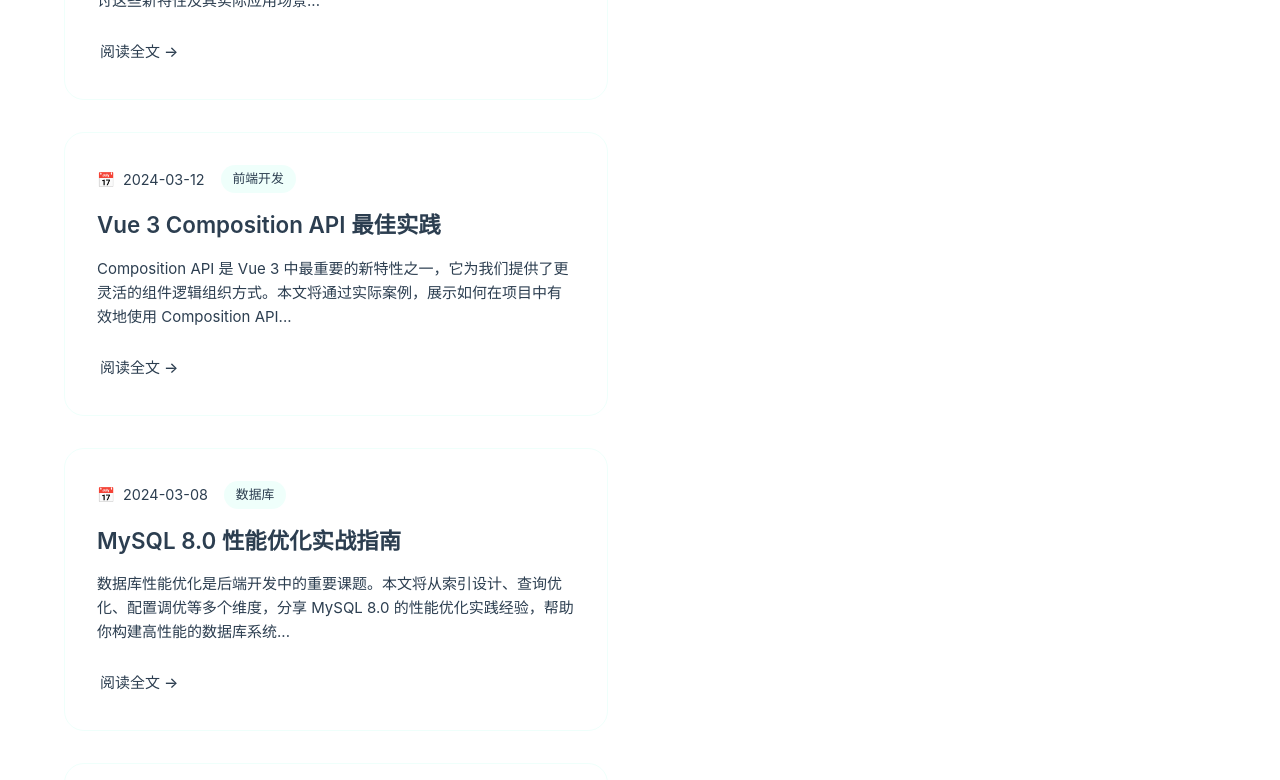
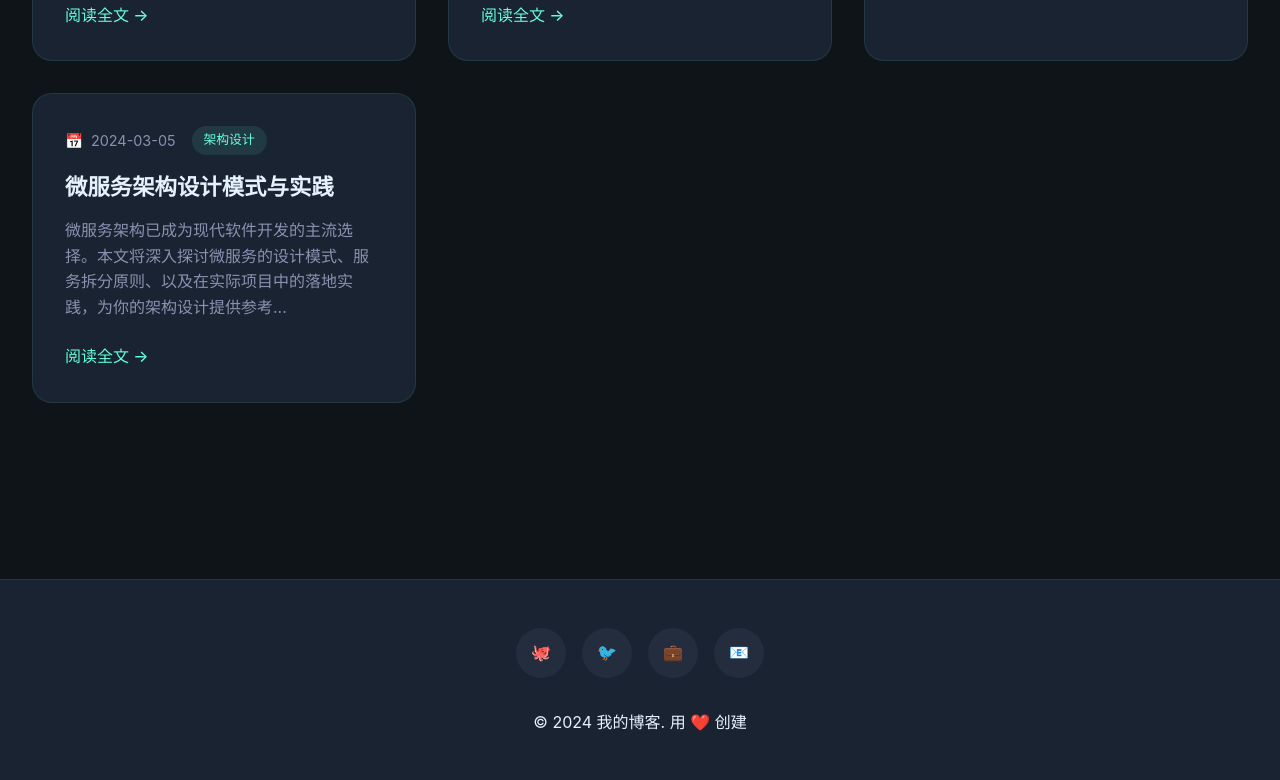
Before and after one commit to li-02/my-web-frontend, a Vue app: page / in a window 1280 px wide. Shown: the part 920-1700 px from the top of the page. Built offline with nearby package versions, Linux system fonts and the light colour scheme.

Commit message:
refactor: homeview

```diff
--- a/src/assets/base.css
+++ /dev/null
@@ -1,86 +0,0 @@
-/* color palette from <https://github.com/vuejs/theme> */
-:root {
-  --vt-c-white: #ffffff;
-  --vt-c-white-soft: #f8f8f8;
-  --vt-c-white-mute: #f2f2f2;
-
-  --vt-c-black: #181818;
-  --vt-c-black-soft: #222222;
-  --vt-c-black-mute: #282828;
-
-  --vt-c-indigo: #2c3e50;
-
-  --vt-c-divider-light-1: rgba(60, 60, 60, 0.29);
-  --vt-c-divider-light-2: rgba(60, 60, 60, 0.12);
-  --vt-c-divider-dark-1: rgba(84, 84, 84, 0.65);
-  --vt-c-divider-dark-2: rgba(84, 84, 84, 0.48);
-
-  --vt-c-text-light-1: var(--vt-c-indigo);
-  --vt-c-text-light-2: rgba(60, 60, 60, 0.66);
-  --vt-c-text-dark-1: var(--vt-c-white);
-  --vt-c-text-dark-2: rgba(235, 235, 235, 0.64);
-}
-
-/* semantic color variables for this project */
-:root {
-  --color-background: var(--vt-c-white);
-  --color-background-soft: var(--vt-c-white-soft);
-  --color-background-mute: var(--vt-c-white-mute);
-
-  --color-border: var(--vt-c-divider-light-2);
-  --color-border-hover: var(--vt-c-divider-light-1);
-
-  --color-heading: var(--vt-c-text-light-1);
-  --color-text: var(--vt-c-text-light-1);
-
-  --section-gap: 160px;
-}
-
-@media (prefers-color-scheme: dark) {
-  :root {
-    --color-background: var(--vt-c-black);
-    --color-background-soft: var(--vt-c-black-soft);
-    --color-background-mute: var(--vt-c-black-mute);
-
-    --color-border: var(--vt-c-divider-dark-2);
-    --color-border-hover: var(--vt-c-divider-dark-1);
-
-    --color-heading: var(--vt-c-text-dark-1);
-    --color-text: var(--vt-c-text-dark-2);
-  }
-}
-
-*,
-*::before,
-*::after {
-  box-sizing: border-box;
-  margin: 0;
-  font-weight: normal;
-}
-
-body {
-  min-height: 100vh;
-  color: var(--color-text);
-  background: var(--color-background);
-  transition:
-    color 0.5s,
-    background-color 0.5s;
-  line-height: 1.6;
-  font-family:
-    Inter,
-    -apple-system,
-    BlinkMacSystemFont,
-    'Segoe UI',
-    Roboto,
-    Oxygen,
-    Ubuntu,
-    Cantarell,
-    'Fira Sans',
-    'Droid Sans',
-    'Helvetica Neue',
-    sans-serif;
-  font-size: 15px;
-  text-rendering: optimizeLegibility;
-  -webkit-font-smoothing: antialiased;
-  -moz-osx-font-smoothing: grayscale;
-}
--- a/src/assets/main.css
+++ /dev/null
@@ -1,35 +0,0 @@
-@import './base.css';
-
-#app {
-  max-width: 1280px;
-  margin: 0 auto;
-  padding: 2rem;
-  font-weight: normal;
-}
-
-a,
-.green {
-  text-decoration: none;
-  color: hsla(160, 100%, 37%, 1);
-  transition: 0.4s;
-  padding: 3px;
-}
-
-@media (hover: hover) {
-  a:hover {
-    background-color: hsla(160, 100%, 37%, 0.2);
-  }
-}
-
-@media (min-width: 1024px) {
-  body {
-    display: flex;
-    place-items: center;
-  }
-
-  #app {
-    display: grid;
-    grid-template-columns: 1fr 1fr;
-    padding: 0 2rem;
-  }
-}
--- a/src/components/ArticleCard.vue
+++ b/src/components/ArticleCard.vue
@@ -82,7 +82,7 @@
   background: var(--bg-secondary);
   border-radius: 20px;
   padding: 2rem;
-  transition: all 0.3s ease;
+  transition: all 0.6s ease;
   border: 1px solid rgba(100, 255, 218, 0.1);
   position: relative;
   overflow: hidden;
@@ -97,7 +97,7 @@
   left: 0;
   width: 100%;
   height: 4px;
-  background: linear-gradient(135deg, #667eea 0%, #764ba2 100%);
+  background: var(--gradient);
   transform: scaleX(0);
   transition: transform 0.3s ease;
 }
--- a/src/global.css
+++ b/src/global.css
@@ -3,6 +3,18 @@
   margin: 0;
   padding: 0;
   box-sizing: border-box;
+}
+
+:root {
+  --bg-primary: #0f1419;
+  --bg-secondary: #1a2332;
+  --bg-tertiary: #242d3d;
+  --text-primary: #e6f1ff;
+  --text-secondary: #8892b0;
+  --accent: #64ffda;
+  --accent-hover: #4ecdc4;
+  --gradient: linear-gradient(135deg, #667eea 0%, #764ba2 100%);
+  --shadow: rgba(0, 0, 0, 0.3);
 }
 
 html {
@@ -11,10 +23,16 @@
 
 body {
   font-family: 'SF Pro Display', -apple-system, BlinkMacSystemFont, 'Segoe UI', Roboto, sans-serif;
-  background: #0f1419;
-  color: #e6f1ff;
+  background: var(--bg-primary) !important;
+  color: var(--text-primary) !important;
   line-height: 1.6;
   overflow-x: hidden;
+}
+
+#app {
+  background: var(--bg-primary);
+  color: var(--text-primary);
+  min-height: 100vh;
 }
 
 /* 自定义滚动条 */
@@ -83,69 +101,27 @@
   margin-bottom: 1rem;
 }
 
-/* 代码块样式 */
-code {
-  background: rgba(100, 255, 218, 0.1);
-  color: #64ffda;
-  padding: 0.2rem 0.4rem;
-  border-radius: 0.25rem;
-  font-size: 0.875rem;
+/* 工具类 */
+.text-gradient {
+  background: linear-gradient(135deg, #667eea 0%, #764ba2 100%);
+  -webkit-background-clip: text;
+  background-clip: text;
+  -webkit-text-fill-color: transparent;
 }
 
-pre {
-  background: #1a2332;
-  color: #e6f1ff;
-  padding: 1rem;
-  border-radius: 0.5rem;
-  overflow-x: auto;
-  margin: 1rem 0;
+.glass-effect {
+  backdrop-filter: blur(20px);
+  background: rgba(26, 35, 50, 0.8);
+  border: 1px solid rgba(100, 255, 218, 0.1);
 }
 
-pre code {
-  background: none;
-  padding: 0;
+.hover-lift {
+  transition: transform 0.3s ease, box-shadow 0.3s ease;
 }
 
-/* 表格样式 */
-table {
-  width: 100%;
-  border-collapse: collapse;
-  margin: 1rem 0;
-}
-
-th, td {
-  padding: 0.75rem;
-  text-align: left;
-  border-bottom: 1px solid rgba(100, 255, 218, 0.1);
-}
-
-th {
-  background: rgba(100, 255, 218, 0.05);
-  font-weight: 600;
-}
-
-/* 引用样式 */
-blockquote {
-  border-left: 4px solid #64ffda;
-  padding-left: 1rem;
-  margin: 1rem 0;
-  font-style: italic;
-  color: #8892b0;
-}
-
-/* 分割线样式 */
-hr {
-  border: none;
-  height: 1px;
-  background: rgba(100, 255, 218, 0.1);
-  margin: 2rem 0;
-}
-
-/* 响应式图片 */
-.responsive-img {
-  width: 100%;
-  height: auto;
-  border-radius: 0.5rem;
+.hover-lift:hover {
+  transform: translateY(-5px);
+  box-shadow: 0 10px 25px rgba(0, 0, 0, 0.3);
 }
 
 /* 动画类 */
@@ -177,27 +153,24 @@
   }
 }
 
-/* 工具类 */
-.text-gradient {
-  background: linear-gradient(135deg, #667eea 0%, #764ba2 100%);
-  -webkit-background-clip: text;
-  background-clip: text;
-  -webkit-text-fill-color: transparent;
+@keyframes fadeInUp {
+  from {
+    opacity: 0;
+    transform: translateY(30px);
+  }
+  to {
+    opacity: 1;
+    transform: translateY(0);
+  }
 }
 
-.glass-effect {
-  backdrop-filter: blur(20px);
-  background: rgba(26, 35, 50, 0.8);
-  border: 1px solid rgba(100, 255, 218, 0.1);
-}
-
-.hover-lift {
-  transition: transform 0.3s ease, box-shadow 0.3s ease;
-}
-
-.hover-lift:hover {
-  transform: translateY(-5px);
-  box-shadow: 0 10px 25px rgba(0, 0, 0, 0.3);
+@keyframes float {
+  0%, 100% {
+    transform: translateY(0px);
+  }
+  50% {
+    transform: translateY(-20px);
+  }
 }
 
 /* 媒体查询 */
--- a/src/main.ts
+++ b/src/main.ts
@@ -1,5 +1,3 @@
-import './assets/main.css'
-
 import { createApp } from 'vue'
 import { createPinia } from 'pinia'
 
@@ -8,6 +6,7 @@
 import "./tailwindcss.css";
 import ElementPlus from 'element-plus'
 import 'element-plus/dist/index.css'
+import './global.css'
 const app = createApp(App)
 
 app.use(createPinia())
--- a/src/stores/counter.ts
+++ /dev/null
@@ -1,12 +0,0 @@
-import { ref, computed } from 'vue'
-import { defineStore } from 'pinia'
-
-export const useCounterStore = defineStore('counter', () => {
-  const count = ref(0)
-  const doubleCount = computed(() => count.value * 2)
-  function increment() {
-    count.value++
-  }
-
-  return { count, doubleCount, increment }
-})
--- a/src/views/HomeView.vue
+++ b/src/views/HomeView.vue
@@ -1,5 +1,5 @@
 <template>
-  <div class="min-h-screen overflow-x-hidden">
+  <div class=" w-full ">
     <!-- 导航栏 -->
     <nav
       :class="[
@@ -7,7 +7,7 @@
         scrollY > 100 ? 'nav-scrolled' : ''
       ]"
     >
-      <div class="nav-container">
+      <div class="nav-container w-full">
         <a href="#" class="logo">
           我的博客
         </a>
@@ -24,7 +24,7 @@
       </div>
     </nav>
 
-    <main>
+    <div class="main-content">
       <!-- 头部介绍区域 -->
       <section class="hero" id="home">
         <Particles />
@@ -52,16 +52,11 @@
           />
         </div>
       </section>
-    </main>
-
-    <!-- 侧边栏 -->
-    <aside class="sidebar">
-      <Sidebar :tags="tags" :recent-posts="recentPosts" />
-    </aside>
+    </div>
 
     <!-- 页脚 -->
-    <footer>
-      <div class="footer-content">
+    <div class="page-footer">
+      <div class="footer-content w-full">
         <div class="social-links">
           <a
             v-for="(social, index) in socialLinks"
@@ -74,7 +69,7 @@
         </div>
         <p>&copy; 2024 我的博客. 用 ❤️ 创建</p>
       </div>
-    </footer>
+    </div>
   </div>
 </template>
 
@@ -136,16 +131,6 @@
   }
 ]
 
-const tags: string[] = ['Spring Boot', 'Vue.js', 'MySQL', 'Redis', 'Docker', 'Java', 'JavaScript', '微服务']
-
-const recentPosts: string[] = [
-  'Spring Boot 3.0 新特性深度解析',
-  'Vue 3 Composition API 最佳实践',
-  'MySQL 8.0 性能优化实战指南',
-  '微服务架构设计模式与实践',
-  'Docker 容器化部署完整指南'
-]
-
 const socialLinks: SocialLink[] = [
   { icon: '🐙', title: 'GitHub' },
   { icon: '🐦', title: 'Twitter' },
@@ -179,30 +164,12 @@
 </script>
 
 <style scoped>
-:root {
-  --bg-primary: #0f1419;
-  --bg-secondary: #1a2332;
-  --bg-tertiary: #242d3d;
-  --text-primary: #e6f1ff;
-  --text-secondary: #8892b0;
-  --accent: #64ffda;
-  --accent-hover: #4ecdc4;
-  --gradient: linear-gradient(135deg, #667eea 0%, #764ba2 100%);
-  --shadow: rgba(0, 0, 0, 0.3);
-}
-
-body {
-  font-family: 'SF Pro Display', -apple-system, BlinkMacSystemFont, 'Segoe UI', Roboto, sans-serif;
-  background: var(--bg-primary);
-  color: var(--text-primary);
-  line-height: 1.6;
-  overflow-x: hidden;
-}
-
 /* 导航栏 */
 .nav {
   position: fixed;
   top: 0;
+  left: 0;
+  right: 0;
   width: 100%;
   background: rgba(15, 20, 25, 0.9);
   backdrop-filter: blur(20px);
@@ -216,7 +183,6 @@
 }
 
 .nav-container {
-  max-width: 1200px;
   margin: 0 auto;
   display: flex;
   justify-content: space-between;
@@ -270,12 +236,10 @@
 }
 
 /* 主页面 */
-main {
-  margin-top: 80px;
-  max-width: 1200px;
-  margin-left: auto;
-  margin-right: auto;
-  padding: 0 2rem;
+.main-content {
+  width: 100%;
+  padding: 0;
+  margin : 0 ;
 }
 
 /* 头部介绍区域 */
@@ -287,11 +251,14 @@
   text-align: center;
   position: relative;
   overflow: hidden;
+  padding: 0 2rem;
 }
 
 .hero-content {
   z-index: 2;
   animation: fadeInUp 1s ease-out;
+  max-width: 800px;
+  margin: 0 auto;
 }
 
 .hero h1 {
@@ -331,7 +298,7 @@
 
 /* 博客文章区域 */
 .blog-section {
-  padding: 4rem 0;
+  padding: 4rem 2rem;
 }
 
 .section-title {
@@ -340,6 +307,10 @@
   font-weight: 700;
   margin-bottom: 3rem;
   color: var(--text-primary);
+  max-width: 1400px;
+  margin-left: auto;
+  margin-right: auto;
+  margin-bottom: 3rem;
 }
 
 .articles-grid {
@@ -347,24 +318,13 @@
   grid-template-columns: repeat(auto-fit, minmax(350px, 1fr));
   gap: 2rem;
   margin-bottom: 3rem;
-}
-
-/* 侧边栏 */
-.sidebar {
-  position: fixed;
-  right: 2rem;
-  top: 50%;
-  transform: translateY(-50%);
-  background: var(--bg-secondary);
-  padding: 2rem;
-  border-radius: 20px;
-  width: 300px;
-  border: 1px solid rgba(100, 255, 218, 0.1);
-  backdrop-filter: blur(20px);
+  max-width: 1400px;
+  margin-left: auto;
+  margin-right: auto;
 }
 
 /* 页脚 */
-footer {
+.page-footer {
   background: var(--bg-secondary);
   padding: 3rem 0;
   text-align: center;
@@ -373,7 +333,6 @@
 }
 
 .footer-content {
-  max-width: 1200px;
   margin: 0 auto;
   padding: 0 2rem;
 }
@@ -404,25 +363,7 @@
   transform: translateY(-3px);
 }
 
-/* 动画 */
-@keyframes fadeInUp {
-  from {
-    opacity: 0;
-    transform: translateY(30px);
-  }
-  to {
-    opacity: 1;
-    transform: translateY(0);
-  }
-}
-
 /* 响应式设计 */
-@media (max-width: 1024px) {
-  .sidebar {
-    display: none;
-  }
-}
-
 @media (max-width: 768px) {
   .nav-links {
     display: none;
```
Also changed, not shown: src/assets/logo.svg (deleted).
